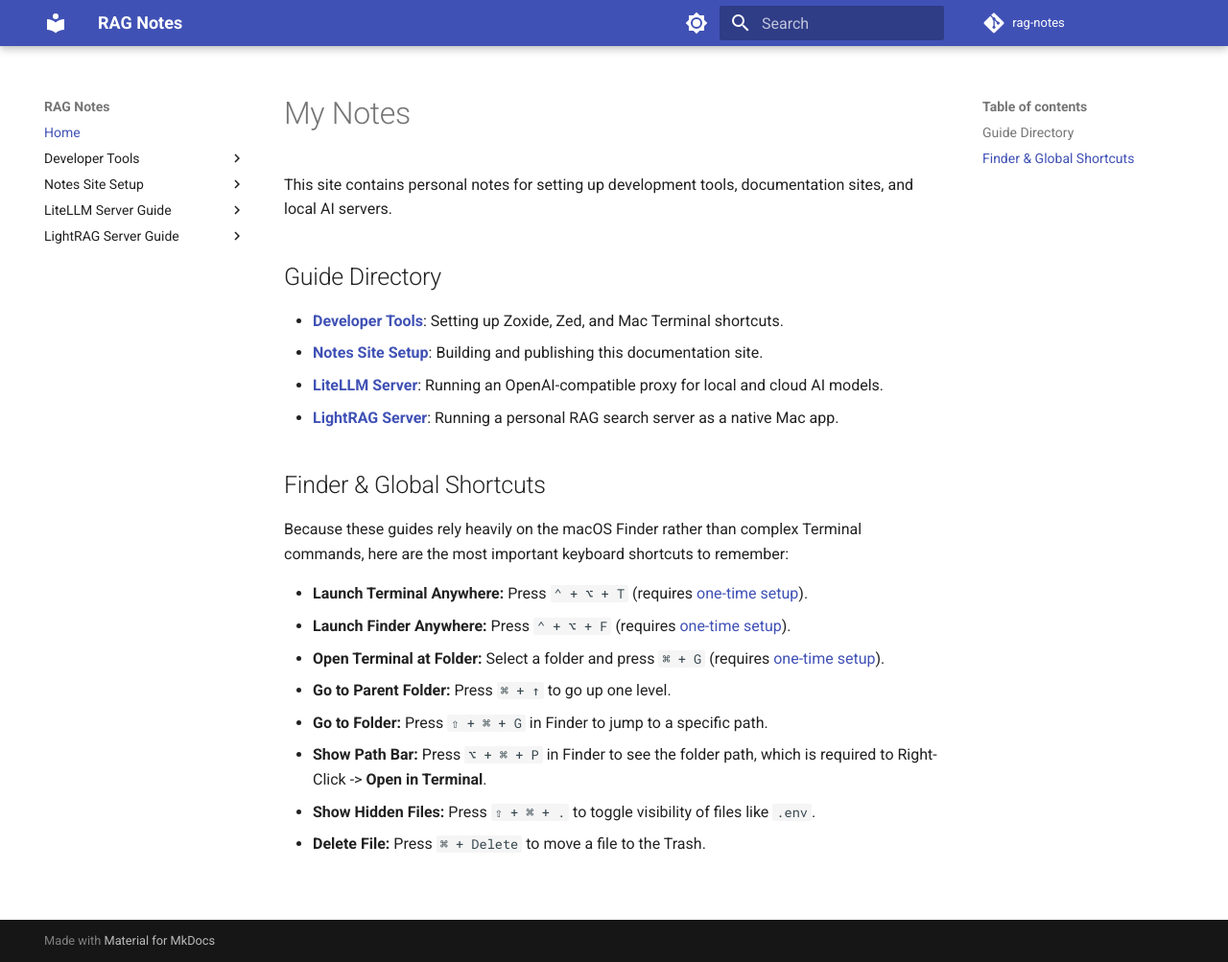
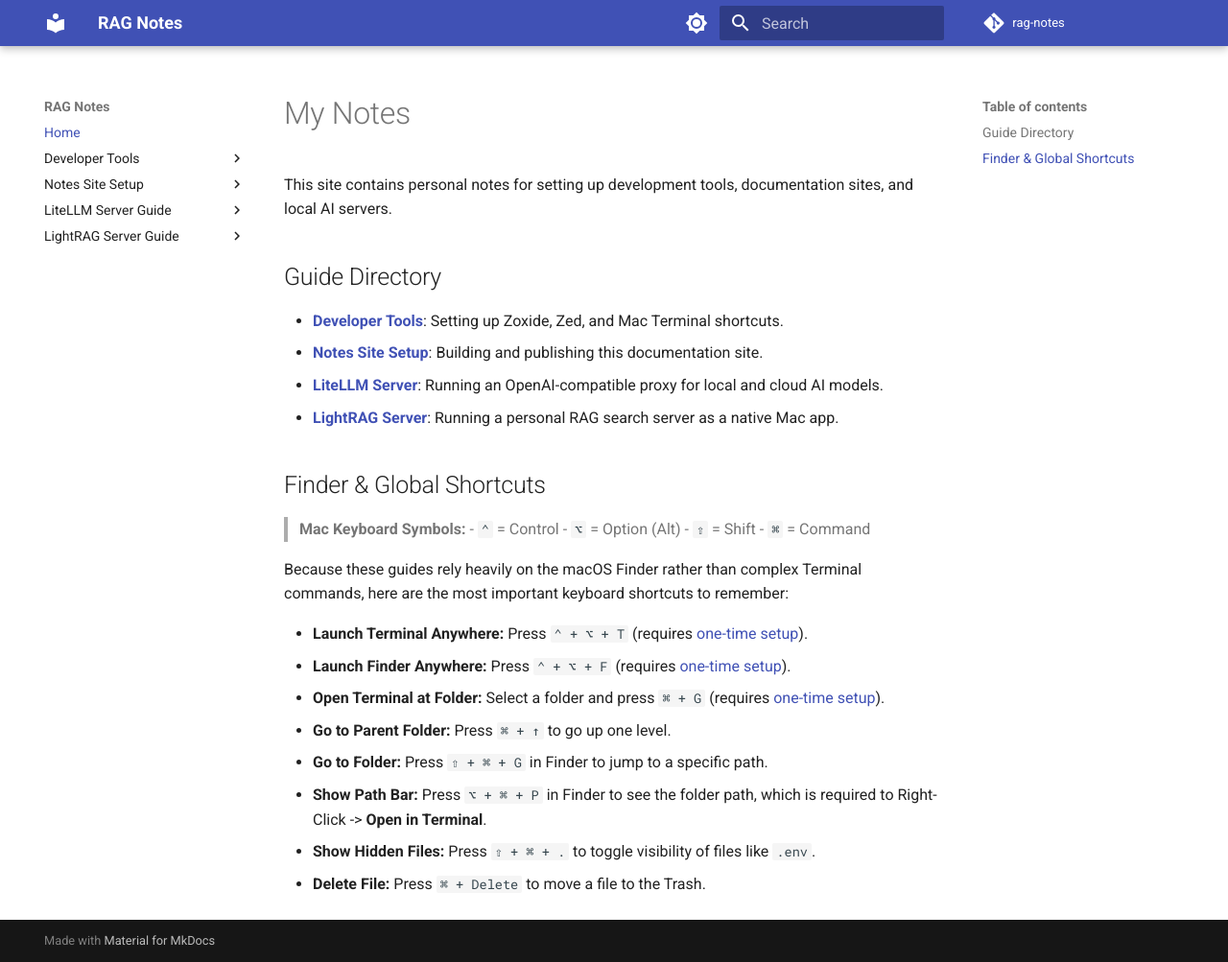
Before and after one commit to kbhatiya999/rag-notes, an MkDocs documentation site: the page built from docs/index.md, in a window 1280 px wide and 1003 px high. Shown: the whole window at 96% size. Built offline with MkDocs 1.6.1 and Material for MkDocs 9.7.7, drawn with Linux system fonts in a browser that asks for light colours; comment, search, counter and statistics services are not loaded.

Commit message:
Added Mac keyboard symbol legend to Homepage

```diff
--- a/docs/index.md
+++ b/docs/index.md
@@ -11,6 +11,12 @@
 
 ## Finder & Global Shortcuts
 
+> **Mac Keyboard Symbols:**
+> - `⌃` = Control
+> - `⌥` = Option (Alt)
+> - `⇧` = Shift
+> - `⌘` = Command
+
 Because these guides rely heavily on the macOS Finder rather than complex Terminal commands, here are the most important keyboard shortcuts to remember:
 
 - **Launch Terminal Anywhere:** Press `⌃ + ⌥ + T` (requires [one-time setup](dev-tools/mac-terminal-shortcuts.md#1-global-terminal-shortcut)).
```
